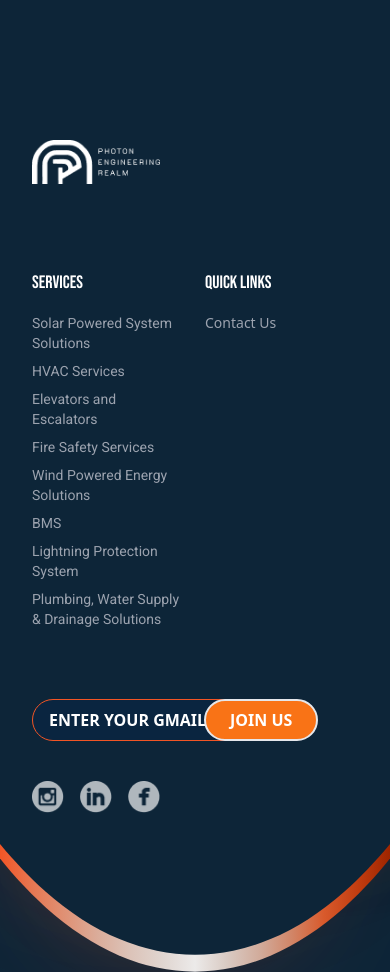
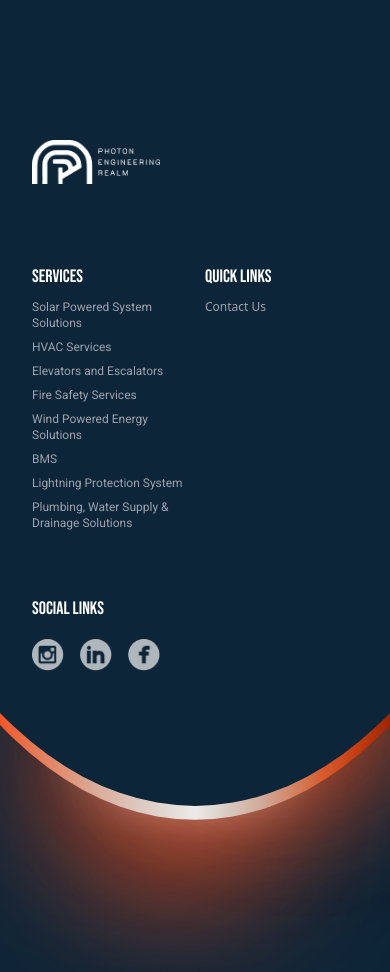
Before and after one commit to ajabbar17/photon, a Next.js app: page /contact in a window 390 px wide. Shown: the part 1660-2632 px from the top of the page. Built offline with nearby package versions, Linux system fonts and the light colour scheme.

Commit message:
responsiveness fixes

```diff
--- a/src/app/components/Alt4.jsx
+++ b/src/app/components/Alt4.jsx
@@ -137,7 +137,7 @@ const Alt4 = ({ active: initialActive = 0 }) => {
         <div className="relative h-full w-full">{generateItems()}</div>
 
         {/* Navigation arrows moved to bottom */}
-        <div className="flex absolute top-[75%] 3xl:top-[63%] justify-center z-50 gap-8 mb-8">
+        <div className="flex absolute top-[75%] btn 3xl:top-[63%] justify-center z-50 gap-8 mb-8">
           <button
             onClick={moveLeft}
             className="rounded-full bg-transparent  transition-all duration-500  hover:text-purple-600 text-white flex items-center justify-center"
@@ -153,7 +153,7 @@ const Alt4 = ({ active: initialActive = 0 }) => {
         </div>
       </div>
 
-      <div className="absolute bottom-[30vh] img1 md:bottom-28 3xl:bottom-64">
+      <div className="absolute bottom-[30vh] img1 xl:bottom-28 3xl:bottom-64">
         <Image
           src="/grid.png"
           alt="background grid"
@@ -164,7 +164,7 @@ const Alt4 = ({ active: initialActive = 0 }) => {
           priority
           />
       </div>
-      <div className="absolute bottom-[25vh] img1  md:bottom-8 3xl:bottom-36">
+      <div className="absolute bottom-[25vh] img1 xl:bottom-8 3xl:bottom-36">
         <Image
           src="/circle.png"
           alt="background circle"
--- a/src/app/components/Navbar.jsx
+++ b/src/app/components/Navbar.jsx
@@ -87,16 +87,17 @@ const Navbar = () => {
       <nav className={`px-6 py-4 bg-transparent w-full z-50 transition-colors duration-300 ${
         isScrolled ? 'absolute top-0' : 'fixed'
       }`}>
-        <div className="max-w-[1920px] mx-auto flex items-center justify-between md:justify-start">
-          <div ref={logoRef} className="text-2xl font-bold md:w-1/4 opacity-0">
+        <div className="max-w-[1920px] mx-auto flex items-center">
+          {/* Logo - Fixed width */}
+          <div ref={logoRef} className="w-[200px] opacity-0">
             <Link href="/">
               <Image src="/logonav.png" alt="logo" width={139} height={48} />
             </Link>
           </div>
 
-          {/* Desktop Navigation */}
-          <div className="hidden md:flex gap-8 z-50 justify-center w-2/4">
-            {/* Home Link */}
+          {/* Navigation Links - Centered */}
+          <div className="flex-1 flex justify-center">
+            <div className="hidden md:flex items-center gap-8">
               <Link
                 href="/"
                 ref={el => navLinksRef.current[0] = el}
@@ -119,13 +120,13 @@ const Navbar = () => {
                   <div
                     onMouseEnter={() => setIsDropdownOpen(true)}
                     onMouseLeave={() => setIsDropdownOpen(false)}
-                  className="absolute top-full left-0 w-72 bg-[#d44b22] rounded-lg shadow-lg py-2"
+                    className="absolute top-full left-0 w-72 bg-[#0c1b34] rounded-lg shadow-lg py-2"
                   >
                     {serviceLinks.map((link) => (
                       <Link
                         key={link.href}
                         href={link.href}
-                      className="block px-4 py-2 text-sm text-[#0c1b34] hover:text-white detail"
+                        className="block px-4 py-2 text-sm text-[#fff] hover:text-white detail"
                       >
                         {link.text}
                       </Link>
@@ -143,18 +144,18 @@ const Navbar = () => {
                 Contact
               </Link>
             </div>
+          </div>
 
-          {/* Mobile Menu Button */}
+          {/* Right spacing - Fixed width */}
+          <div className="w-[200px] flex justify-end">
             <button
               onClick={toggleSidebar}
               className="md:hidden text-[#0c1b34]"
             >
               <Menu size={24} />
             </button>
-
-          <div className="hidden md:block w-1/3" />
           </div>
-
+        </div>
       </nav>
 
       {/* Sliding Sidebar */}
--- a/src/app/components/footer/Circle2.jsx
+++ b/src/app/components/footer/Circle2.jsx
@@ -19,7 +19,7 @@ const Circle2 = ({ bottom, right }) => {
     return () => window.removeEventListener('resize', checkIfMobile);
   }, []);
 
-  const bottomValue = isMobile ? `${Number(bottom) + 9}%` : `${bottom}%`;
+  const bottomValue = isMobile ? `${Number(bottom) + 6}%` : `${bottom}%`;
 
   return (
     <div
--- a/src/app/components/footer/Footer.jsx
+++ b/src/app/components/footer/Footer.jsx
@@ -7,7 +7,7 @@ import Circle2 from './Circle2';
 const Footer = () => {
   return (
     <div className="bg-[#0d2538] relative h-screen overflow-hidden z-0">
-        <div className='wrapper h-full  xl:h-[80%] z-50'>
+        <div className='wrapper h-[82%] md:h-[77%]  xl:h-[80%] z-50'>
       <div className="footer bg-[#0d2538] grid grid-cols-1 md:grid-cols-3 xl:grid-cols-3 gap-5 px-8 md:px-16 py-3 md:py-12 z-20">
         {/* Column 1: Logo */}
         <div className="flex flex-col items-start">
@@ -25,8 +25,8 @@ const Footer = () => {
         {/* Column 2: Quick Links and Company */}
         <div className="text-white grid grid-cols-2 gap-5 xl:gap-10">
           <div>
-            <h3 className="text-lg font-normal heading mb-4">SERVICES</h3>
-            <ul className="space-y-2 text-sm detail text-gray-400">
+            <h3 className="text-lg font-normal heading mb-2 md:mb-4">SERVICES</h3>
+            <ul className="space-y-2 text-xs md:text-sm detail text-gray-400">
               <li><Link href="/services/solarpowered" className="hover:text-white">Solar Powered System Solutions</Link></li>
               <li><Link href="/services/HVAC" className="hover:text-white">HVAC Services</Link></li>
               <li><Link href="/services/elevators" className="hover:text-white">Elevators and Escalators</Link></li>
@@ -38,8 +38,8 @@ const Footer = () => {
             </ul>
           </div>
           <div>
-            <h3 className="text-lg  heading font-normal mb-4">QUICK LINKS</h3>
-            <ul className="space-y-2 text-sm text-gray-400">
+            <h3 className="text-lg  heading font-normal  mb-2 md:mb-4">QUICK LINKS</h3>
+            <ul className="space-y-2 text-xs md:text-sm text-gray-400">
               <li><Link href="/contact" className="hover:text-white">Contact Us</Link></li>
             </ul>
           </div>
@@ -48,8 +48,10 @@ const Footer = () => {
         {/* Column 3: Email Subscription and Social Media Icons */}
         <div className="text-white w-full ">
           {/* Email Subscription */}
-          <div className=" md:mt-24 w-full ">
-            <div className="flex w-full">
+          <div className="  w-full ">
+          <h3 className="text-lg  heading font-normal mb-4">SOCIAL LINKS</h3>
+
+            {/* <div className="flex w-full">
               <input
                 type="email"
                 placeholder="ENTER YOUR GMAIL"
@@ -58,11 +60,11 @@ const Footer = () => {
               <button className="bg-orange-500 uppercase font-bold w-auto  xl:w-[160px] -ml-7 border-2 text-white px-6 xl:px-[47px] py-1 xl:py-2 rounded-[99px] hover:bg-orange-600">
                 Join Us
               </button>
-            </div>
+            </div> */}
           </div>
 
           {/* Social Media Icons */}
-          <div className="flex mt-10 mb-20 space-x-4">
+          <div className="flex mb-20 space-x-4">
             <Link href="https://www.instagram.com/photonengineeringrealm?igsh=ZjZ1NWVtd3Ywd2U2" target='_blank' className="text-white text-xl hover:text-gray-300">
               <i className="fab fa-instagram">
                 <Image
--- a/src/app/globals.css
+++ b/src/app/globals.css
@@ -112,16 +112,28 @@ background: linear-gradient(340deg, rgb(2, 78, 116) 1%, rgba(0,42,66,1) 46%);
 
   }
 
+
+  @media screen and (max-width: 1100px) {
+    .footer {
+      height: 98%;
+      clip-path: ellipse(100% 100% at 50% 0%);
+    }
+
+    .wrapper {
+      clip-path: ellipse(100% 100% at 50% 0%);
+    }
+
+  }
   /* Media query for mobile screens */
   @media (max-width: 768px) {
     .footer {
       height: 98%;
 
-      clip-path: ellipse(100% 100% at 50% 0%);
+      clip-path: ellipse(99% 100% at 50% 0%);
     }
 
     .wrapper {
-      clip-path: ellipse(100% 100% at 50% 0%);
+      clip-path: ellipse(99% 100% at 50% 0%);
     }
 
     .carousel-card {
@@ -154,6 +166,7 @@ background: linear-gradient(340deg, rgb(2, 78, 116) 1%, rgba(0,42,66,1) 46%);
 
   }
 
+
   .footer ul {
     list-style: none;
     padding: 0;
@@ -177,7 +190,7 @@ background: linear-gradient(340deg, rgb(2, 78, 116) 1%, rgba(0,42,66,1) 46%);
 
 @media (min-width: 1280px) {
   .circle-arrow {
-    bottom: 10rem; /* equivalent to xl:bottom-40 */
+    bottom: 26vh; /* equivalent to xl:bottom-40 */
   }
 }
 
@@ -196,3 +209,22 @@ background: linear-gradient(340deg, rgb(2, 78, 116) 1%, rgba(0,42,66,1) 46%);
     bottom: 40vh ;
   }
 }
+
+
+@media (min-width: 1024px) {
+  .img1 {
+    bottom: 53vh ;
+  }
+  .btn{
+    top: 50vh ;
+  }
+}
+
+@media (min-width: 1050px) {
+  .img1 {
+    bottom: 15vh ;
+  }
+  .btn{
+    top: 80vh ;
+  }
+}
```
Lines whose indentation alone changed are shown as unchanged.
